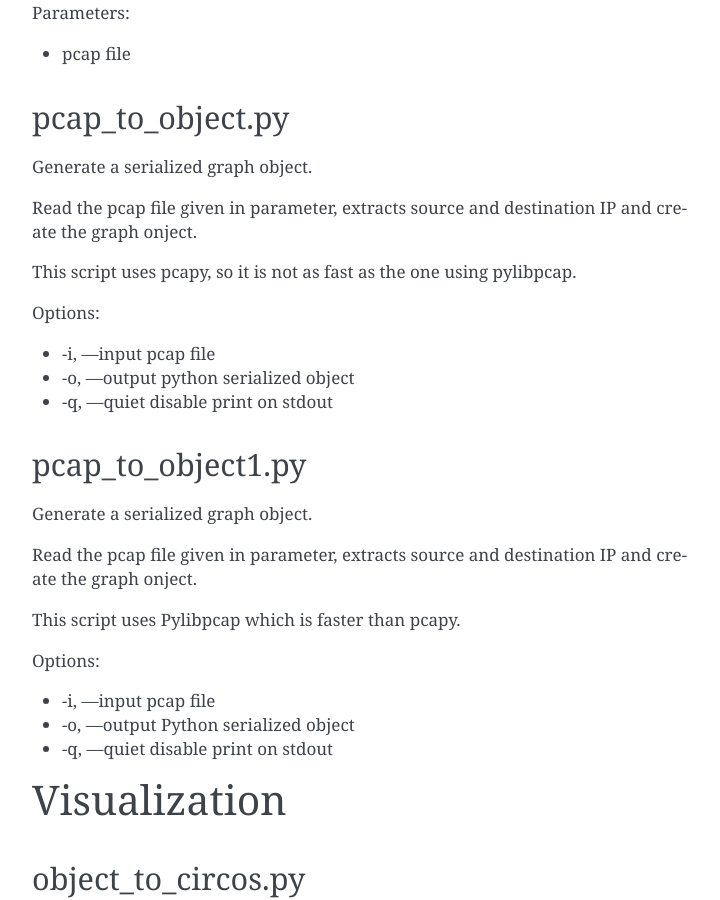
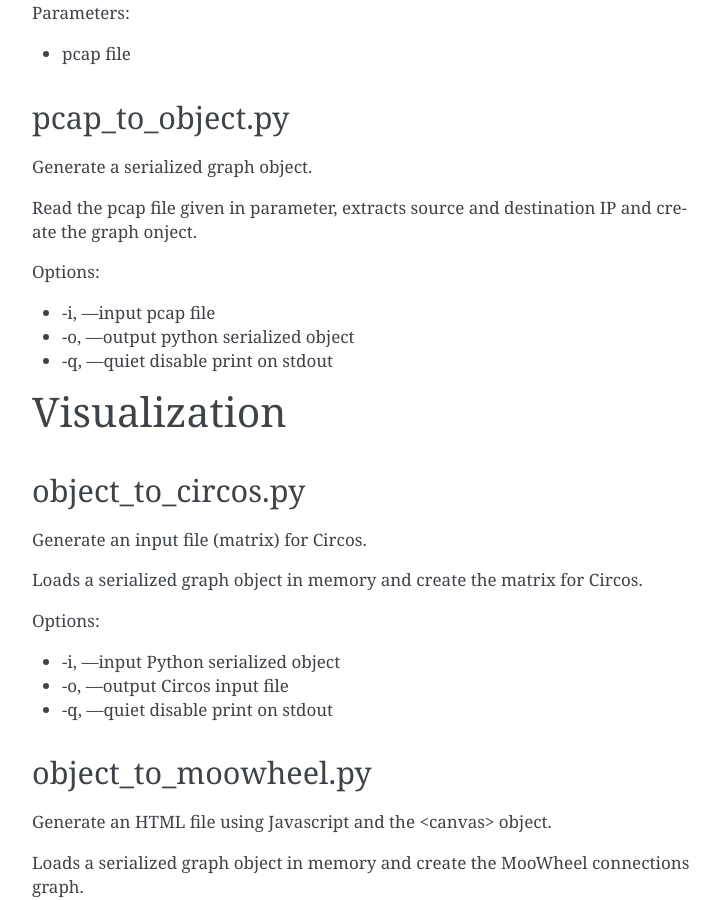
Before and after one commit to cedricbonhomme/IP-Link, a Sphinx documentation site: the page built from documentation/documentation.rst, in a window 1280 px wide and 900 px high, scrolled down 950 px. Shown: the whole window, without its empty margins (388-1108 px from the left). Built offline with Sphinx 7.4.7, drawn with Linux system fonts in a browser that asks for light colours.

Commit message:
Updated documentation.

```diff
--- a/documentation/documentation.rst
+++ b/documentation/documentation.rst
@@ -50,28 +50,12 @@ Generate a serialized graph object.
 
 Read the pcap file given in parameter, extracts source and destination IP and create the graph onject.
 
-This script uses pcapy, so it is not as fast as the one using pylibpcap.
-
 Options:
 
 - -i, —input pcap file
 - -o, —output python serialized object
 - -q, —quiet disable print on stdout
 
-pcap_to_object1.py
-------------------
-
-Generate a serialized graph object.
-
-Read the pcap file given in parameter, extracts source and destination IP and create the graph onject.
-
-This script uses Pylibpcap which is faster than pcapy.
-
-Options:
-
-- -i, —input pcap file
-- -o, —output Python serialized object
-- -q, —quiet disable print on stdout
 
 
 Visualization
--- a/documentation/index.rst
+++ b/documentation/index.rst
@@ -9,7 +9,7 @@ Welcome to IP-Link's documentation!
 .. image:: _static/images/logo.png
    :align: right
 
-The goal of `IP-Link <https://github.com/cedricbonhomme/IP-Link>`_ is to show the
+The goal of `IP-Link <https://gitlab.com/cedric/ip-link>`_ is to show the
 relationships between different IP addresses from network traffic capture, thus
 quickly determining for a given address the IP address with which it communicates the most.
 
```
Also changed, not shown: documentation/tutorial.rst (+13 -34 lines).
